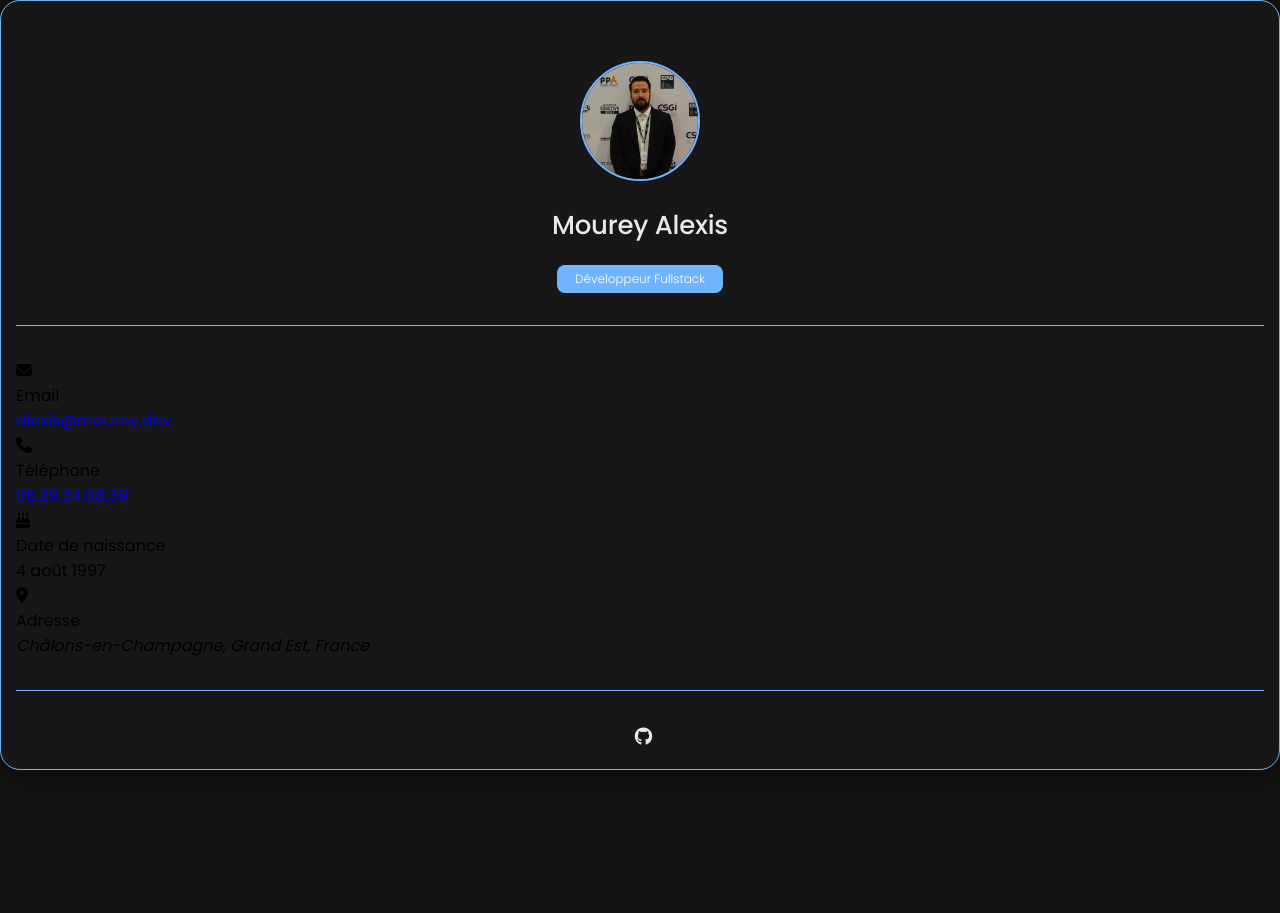
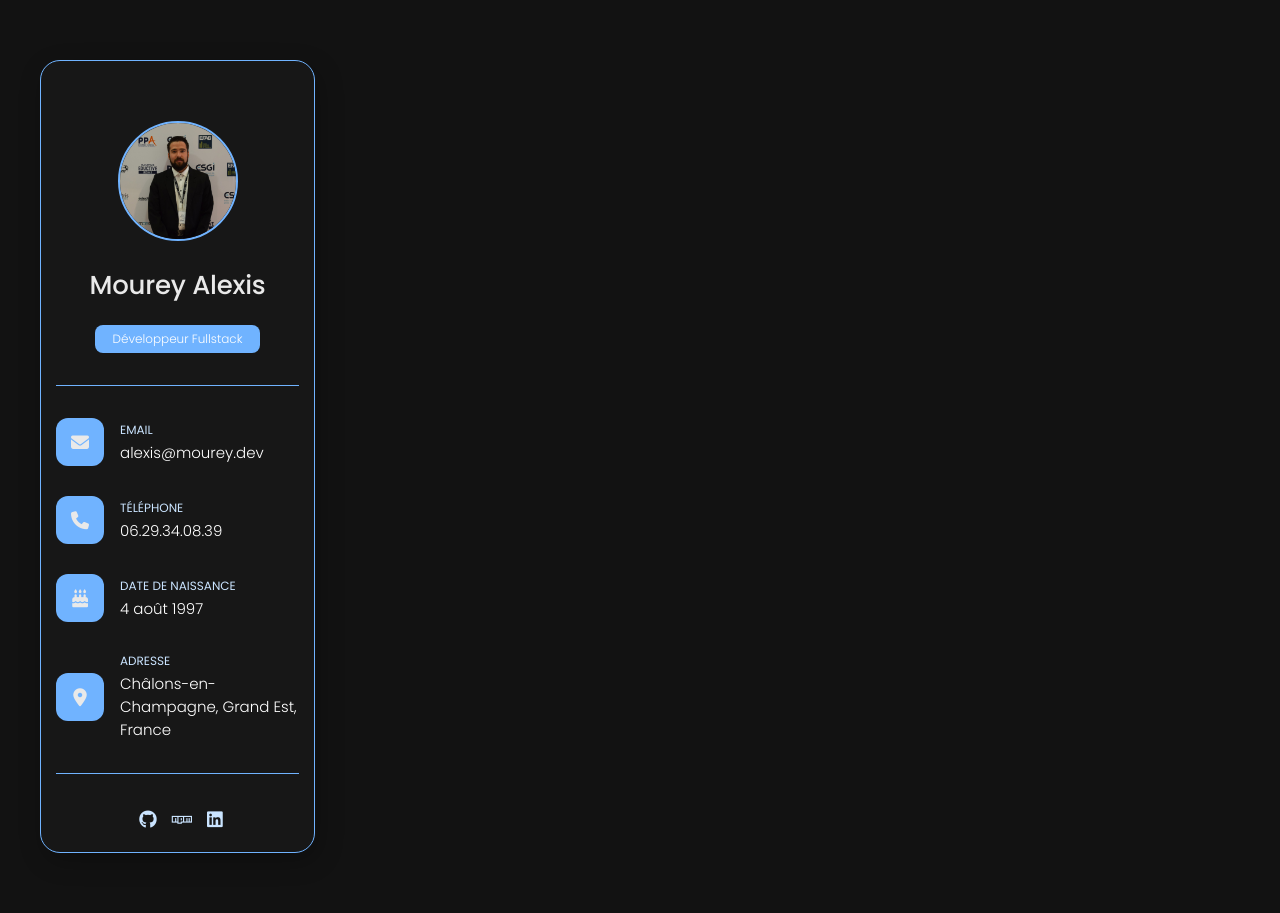
Before and after one commit to xixi52/Portfolio, a PHP site: page / in a window 1280 px wide. Before the commit the page ends 770 px from the top, so only its background shows below. Run offline with PHP 8.4, Linux system fonts and the light colour scheme.

Commit message:
Add main content

```diff
--- a/assets/css/style.css
+++ b/assets/css/style.css
@@ -6,6 +6,24 @@
   margin: 0;
   padding: 0;
   box-sizing: border-box;
+}
+
+main {
+  max-width: 1200px;
+  margin-inline: auto;
+  display: flex;
+  justify-content: center;
+  align-items: stretch;
+  gap: 25px;
+  margin-top: 60px;
+  margin-bottom: 60px;
+}
+
+.main-content {
+  position: relative;
+  min-width: 75%;
+  width: 75%;
+  margin: 0;
 }
 
 a {
@@ -151,10 +169,80 @@ body {
 }
 
 .social-item .social-link {
-  color: #e9e9e9;
+  color: #cae4ff;
   font-size: 18px;
 }
 
 .social-item .social-link:hover {
   color: #70b3ff;
 }
+
+.leftbox-info-more {
+  opacity: 1;
+  visibility: visible;
+}
+
+.contact-list {
+  display: grid;
+  gap: 30px 15px;
+  grid-template-columns: 1fr;
+}
+
+.contact-item {
+  min-width: 100%;
+  display: flex;
+  align-items: center;
+  gap: 16px;
+}
+
+.icon-box {
+  position: relative;
+  background: #70b3ff;
+  display: flex;
+  justify-content: center;
+  align-items: center;
+  color: #e9e9e9;
+  z-index: 1;
+  width: 48px;
+  height: 48px;
+  border-radius: 12px;
+  font-size: 18px;
+}
+
+.icon-box::before {
+  content: "";
+  position: absolute;
+  inset: 1px;
+  border-radius: inherit;
+  z-index: -1;
+}
+
+.contact-title {
+  color: #cae4ff;
+  font-size: 12px;
+  text-transform: uppercase;
+  margin-bottom: 2px;
+}
+
+.contact-info {
+  max-width: calc(100% - 64px);
+  width: calc(100% - 64px);
+}
+
+.contact-info :is(.contact-link, time, address) {
+  color: #fff;
+  font-size: 15px;
+}
+
+.contact-info address { font-style: normal; }
+
+.contact-info :is(.contact-link) {
+  white-space: nowrap;
+  overflow: hidden;
+  text-overflow: ellipsis;
+}
+
+.contact-info :is(.contact-link, time, address) {
+  --fs-7: 14px;
+  font-weight: 300;
+}
--- a/index.html
+++ b/index.html
@@ -16,7 +16,7 @@
   <main>
 
     <!-- DEBUT LEFTBOX -->
-    <div class="leftbox">
+    <aside class="leftbox">
       <div class="leftbox-info">
         <div class="avatar">
           <img src="./assets/images/me.jpg" alt="Mourey Alexis" width="80">
@@ -73,10 +73,26 @@
               <i class="fa-brands fa-github"></i>
             </a>
           </li>
+          <li class="social-item">
+            <a href="https://www.npmjs.com/~xixi52" class="social-link" target="_blank">
+              <i class="fa-brands fa-npm"></i>
+            </a>
+          </li>
+          <li class="social-item">
+            <a href="https://www.linkedin.com/in/alexis-mourey-2b0796196/" class="social-link" target="_blank">
+              <i class="fa-brands fa-linkedin"></i>
+            </a>
+          </li>
         </ul>
       </div>
+    </aside>
+    <!-- FIN LEFTBOX -->
+
+    <!-- DEBUT CONTENT -->
+    <div class="main-content">
+
     </div>
-    <!-- FIN LEFTBOX -->
+    <!-- FIN CONTENT -->
 
   </main>
 </body>
```
